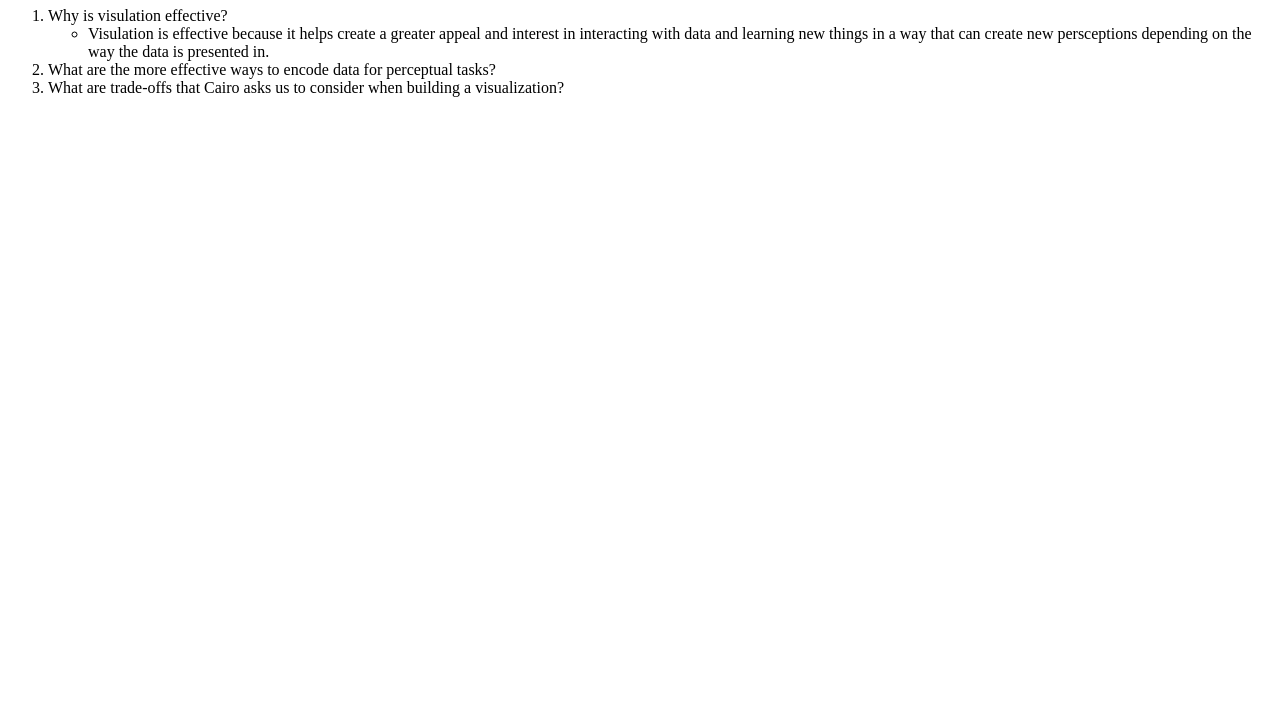
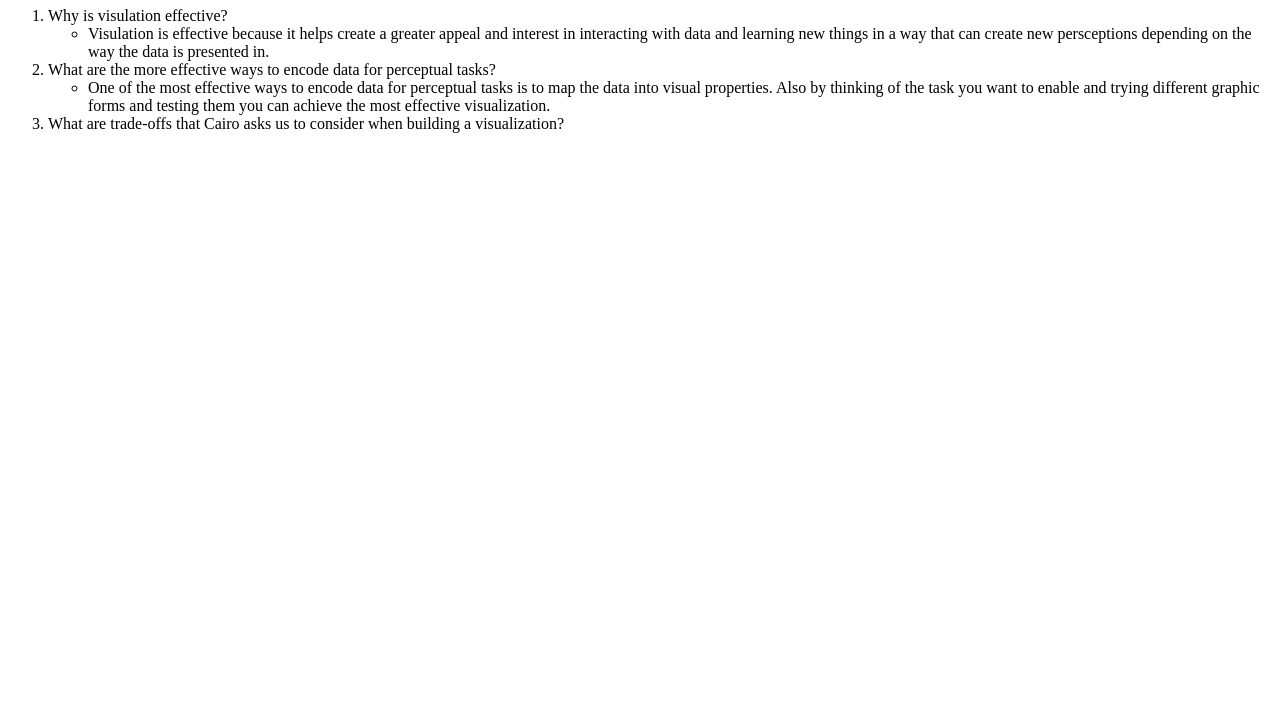
Before and after one commit to jakeburns/CairoHW, a plain HTML site: page index.html in a window 1280 px wide. Shown: the part 73-800 px from the top of the page. Drawn offline with Linux system fonts and the light colour scheme.

Commit message:
answered second question

```diff
--- a/index.html
+++ b/index.html
@@ -14,7 +14,12 @@
   </li>
   </li>
 
-  <li>What are the more effective ways to encode data for perceptual tasks?</li>
+  <li>What are the more effective ways to encode data for perceptual tasks?
+    <ul>
+      <li>One of the most effective ways to encode data for perceptual tasks is to map the data into visual properties. Also by thinking of the task you want to enable and trying different graphic forms and testing them you can achieve the most effective visualization.</li>
+    </ul>
+
+  </li>
   <li>What are trade-offs that Cairo asks us to consider when building a visualization?</li>
 
 </ol>
```
